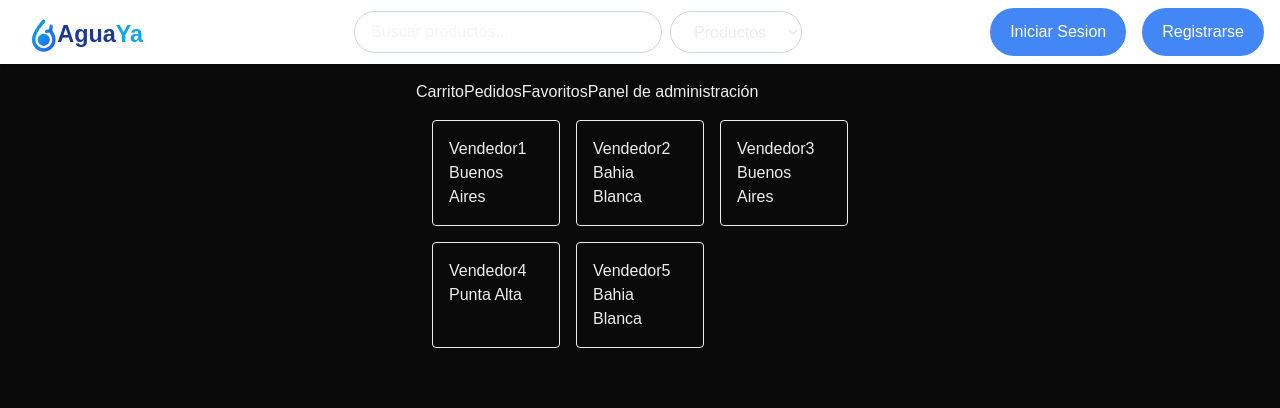
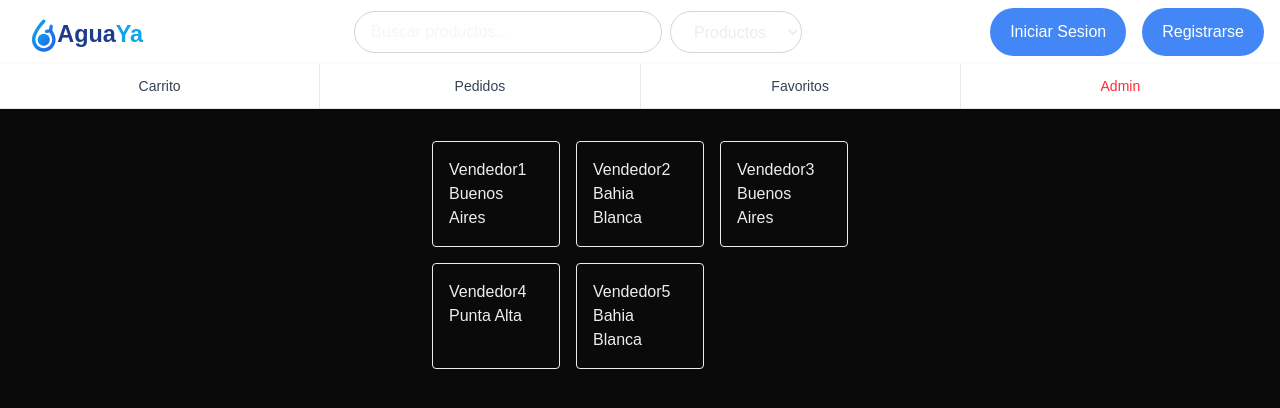
Before and after one commit to IAW-2026/proyecto-b-buyer-AguaYa, a Next.js app: page / in a window 1280 px wide. Shown: the top 408 px of the page. Built offline with nearby package versions, Linux system fonts and the light colour scheme; no server answers.

Commit message:
se modifica visualizacion de botones en homepage

```diff
--- a/app/page.tsx
+++ b/app/page.tsx
@@ -7,32 +7,42 @@ import { auth } from '@clerk/nextjs/server';
 
 export default async function Home() {
   const { sessionClaims } = await auth();
-  //const isAdmin = sessionClaims?.metadata?.role === "admin"; Comentado para hacer pruebas en paginas admin
-  const isAdmin = true; //temporal
+  const isAdmin = true;
   const vendors = await getVendors();
   return (
-    <div className="flex justify-center items-center p-4">
-      <div className="w-full max-w-md">
-        <Link href = "/cart">
+    <div>
+      {/* Barra de navegación - ancho completo */}
+      <nav className="bg-white border-b border-gray-200 shadow-sm">
+        <div className="flex divide-x divide-gray-200">
+          <Link href="/cart" className="flex-1 text-center py-3 text-sm font-medium text-gray-700 hover:bg-gray-50 transition-colors">
             Carrito
           </Link>
-        <Link href = "/orders">
+          <Link href="/orders" className="flex-1 text-center py-3 text-sm font-medium text-gray-700 hover:bg-gray-50 transition-colors">
             Pedidos
           </Link>
-        <Link href = "/favorites">
+          <Link href="/favorites" className="flex-1 text-center py-3 text-sm font-medium text-gray-700 hover:bg-gray-50 transition-colors">
             Favoritos
           </Link>
           {isAdmin && (
-          <Link href = "/admin">Panel de administración</Link>
+            <Link href="/admin" className="flex-1 text-center py-3 text-sm font-medium text-red-500 hover:bg-gray-50 transition-colors">
+              Admin
+            </Link>
           )}
+        </div>
+      </nav>
+
+      {/* Contenido centrado */}
+      <div className="flex justify-center items-center p-4">
+        <div className="w-full max-w-md">
           <Suspense fallback={<div>Cargando vendedores...</div>}>
             <div className="grid grid-cols-3 gap-4 p-4">
-            {vendors.map((vendor:Vendor) => (
+              {vendors.map((vendor: Vendor) => (
                 <VendorCard key={vendor.id} vendor={vendor} />
               ))}
             </div>
           </Suspense>
         </div>
       </div>
+    </div>
   );
 }
```
Lines whose indentation alone changed are shown as unchanged.
